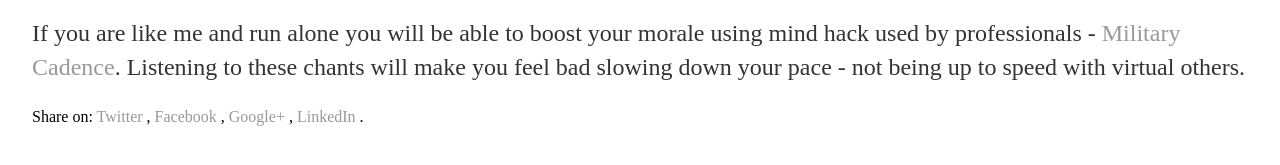
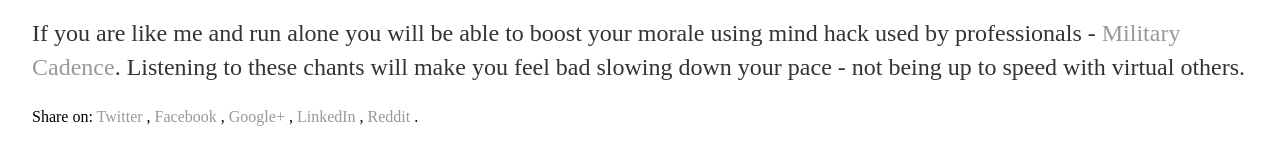
Before and after one commit to vackosar/vackosar.github.io, a Jekyll site: the page built from _posts/2016-07-16-Boost-Jog-Morale-Using-Mil-Cadence.md, in a window 1280 px wide. Shown: the part 194-359 px from the top of the page. Built offline with Jekyll 4.4.1, drawn with Linux system fonts in a browser that asks for light colours; comment, search, counter and statistics services are not loaded.

Commit message:
Share on Reddit

```diff
--- a/_layouts/post.html
+++ b/_layouts/post.html
@@ -13,6 +13,7 @@ layout: default
     , <a href="https://facebook.com/sharer.php?u={{ site.url }}{{ page.url }}" rel="nofollow" target="_blank" title="Share on Facebook">Facebook</a>
     , <a href="https://plus.google.com/share?url={{ site.url }}{{ page.url }}" rel="nofollow" target="_blank" title="Share on Google+">Google+</a>
     , <a href="https://www.linkedin.com/shareArticle?url={{ site.url }}{{ page.url }}" rel="nofollow" target="_blank" title="Share on LinkedIn">LinkedIn</a>
+    , <a href="http://www.reddit.com/submit?url={{ site.url }}{{ page.url }}" rel="nofollow" target="_blank" title="Share on Reddit">Reddit</a>
     .
 </div>
 <br><br>
--- a/index.html
+++ b/index.html
@@ -16,6 +16,7 @@ title: Vaclav Kosar's Blog
         , <a href="https://facebook.com/sharer.php?u={{ site.url }}{{ post.url }}" rel="nofollow" target="_blank" title="Share on Facebook">Facebook</a>
         , <a href="https://plus.google.com/share?url={{ site.url }}{{ post.url }}" rel="nofollow" target="_blank" title="Share on Google+">Google+</a>
         , <a href="https://www.linkedin.com/shareArticle?url={{ site.url }}{{ post.url }}" rel="nofollow" target="_blank" title="Share on LinkedIn">LinkedIn</a>
+        , <a href="http://www.reddit.com/submit?url={{ site.url }}{{ post.url }}" rel="nofollow" target="_blank" title="Share on Reddit">Reddit</a>
         .
       </div>
       <br>
```
